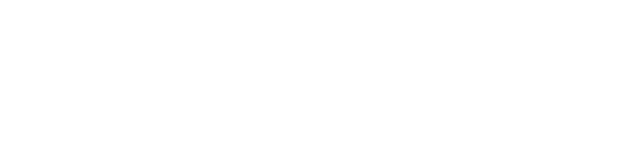
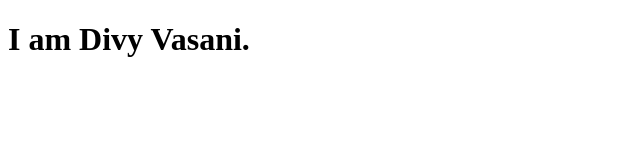
Before and after one commit to Divy-Vasani-09/First-GitBash, a plain HTML site: page index.html in a window 1280 px wide. Shown: the whole page, without its empty margins (0-640 px from the left). Drawn offline with Linux system fonts and the light colour scheme.

Commit message:
fixe the name of index.html and add header

```diff
--- a/indedx.html
+++ b/index.html
@@ -6,6 +6,6 @@
     <title>Document</title>
 </head>
 <body>
-
+    <h1>I am Divy Vasani.</h1>
 </body>
 </html>
```
